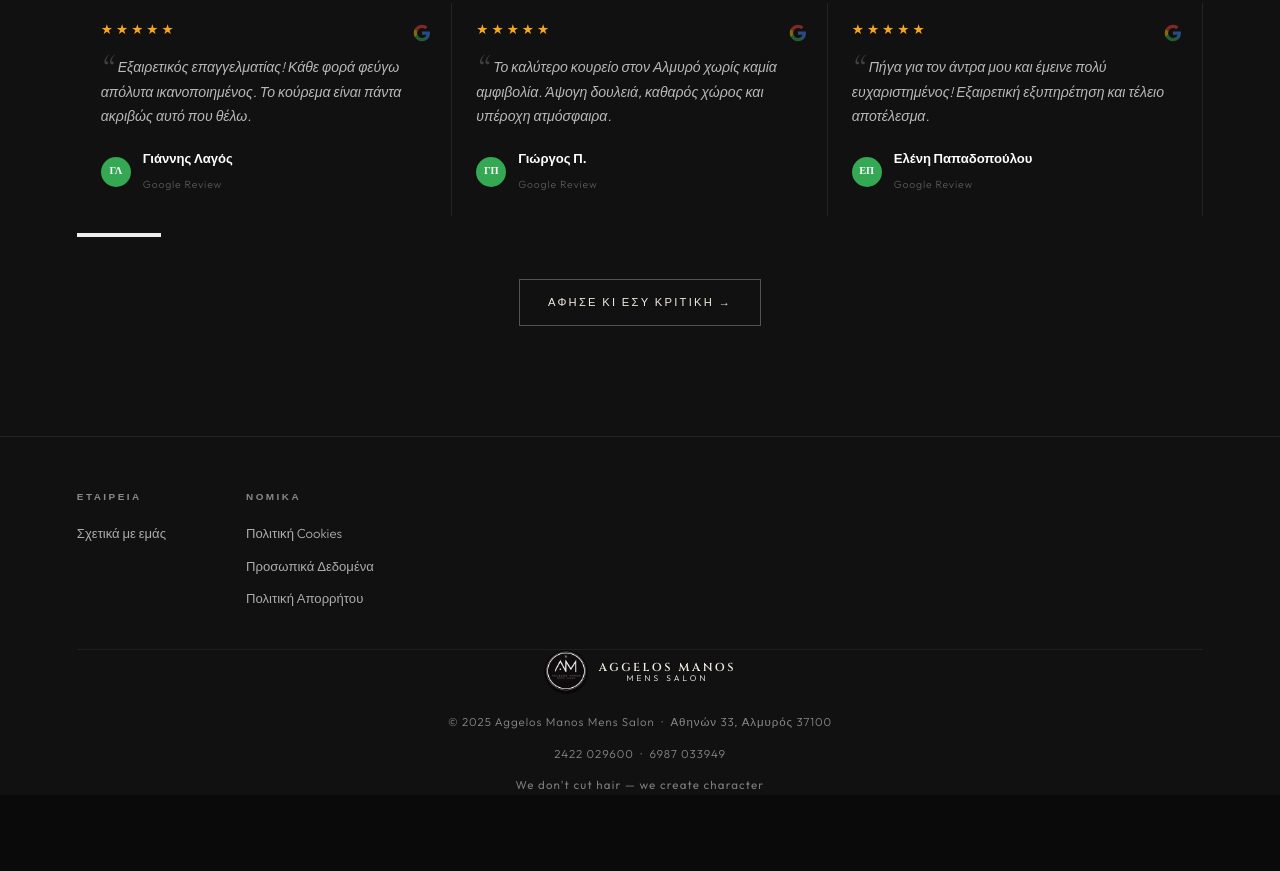
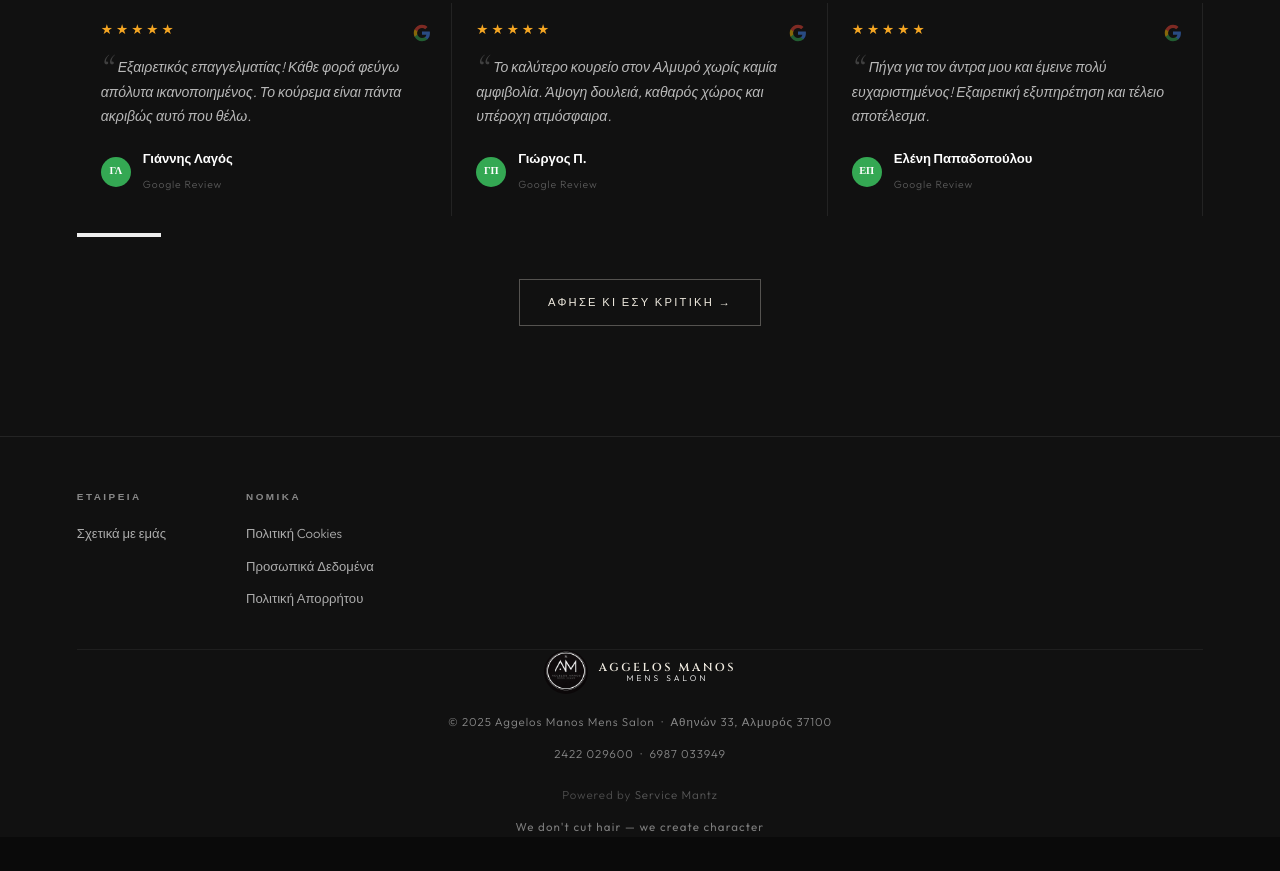
Before and after one commit to aggelosmanos/aggelos-manos-barbershop, a website: page index.html in a window 1280 px wide. Shown: the part 4681-5552 px from the top of the page. Before the commit the page ends 5516 px from the top, so only its background shows below. Drawn offline with nearby package versions, Linux system fonts and the light colour scheme; no server answers.

Commit message:
Add files via upload

```diff
--- a/index.html
+++ b/index.html
@@ -920,6 +920,7 @@ ul{list-style:none}
     </div>
     <p class="ft-copy">© 2025 Aggelos Manos Mens Salon &nbsp;·&nbsp; Αθηνών 33, Αλμυρός 37100</p>
     <p class="ft-copy">2422 029600 &nbsp;·&nbsp; 6987 033949</p>
+    <p class="ft-copy" style="margin-top:10px;color:rgba(255,255,255,.25)">Powered by <a href="https://www.google.com/search?q=Service+%CE%A5%CF%80%CE%BF%CE%BB%CE%BF%CE%B3%CE%B9%CF%83%CF%84%CF%8E%CE%BD+Mantz" target="_blank" style="color:rgba(255,255,255,.3);text-decoration:none;" onmouseover="this.style.color='rgba(255,255,255,.6)'" onmouseout="this.style.color='rgba(255,255,255,.3)'">Service Mantz</a></p>
     <p class="ft-tag">We don't cut hair — we create character</p>
   </div>
 </footer>
```
